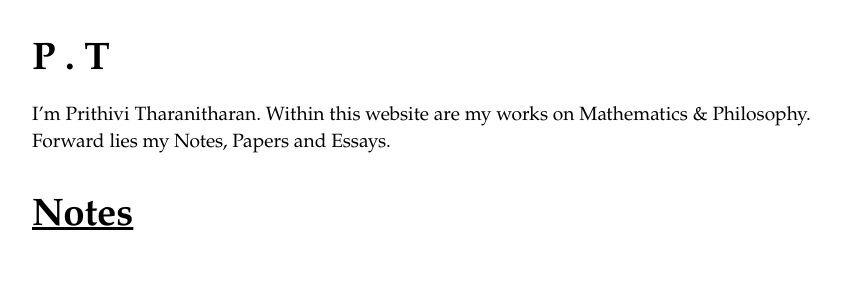
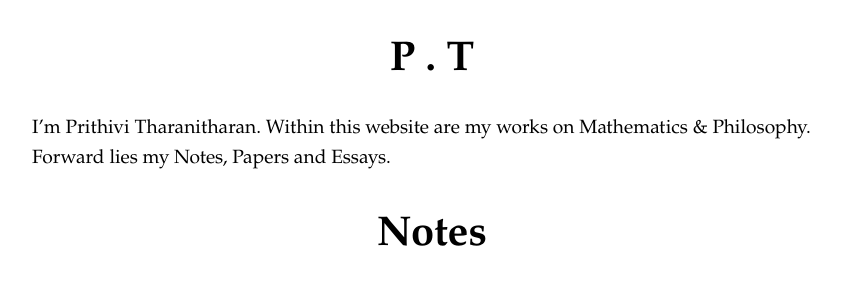
Before and after one commit to prithivitharanitharan/prithivitharanitharan.github.io, a plain HTML site: page index.html in a window 1280 px wide. Shown: the whole page, without its empty margins (208-1049 px from the left). Drawn offline with Linux system fonts and the light colour scheme.

Commit message:
Add files via upload

```diff
--- a/style.css
+++ b/style.css
@@ -1,40 +1,40 @@
+html {
+font-size: 1rem;
+}
+
 body {
     font-size: 1.2rem;
     font-family: "MathPazo", "Palatino Linotype", "Palatino", Palatino;
-    line-height: 1.8;
+    line-height: 1.6;
     color: #000000;
     background-color: #ffffff;
+    width: 90%;
     max-width: 800px;
     margin: 0 auto;
-    text-align: left;
+    text-align: center;
 }
 
 h1,h2,h3 {
-    font-size: 2.4rem;
-    margin-bottom: 0.5rem;
+    font-size: clamp(1.6rem, 5vw, 2.6rem);
+    margin-bottom: 0.6rem;
     color: #000000;
-    text-align:left;
+    text-align:center;
 }
 
 p{
-    font-size: 1.2rem;
-    font-family: "MathPazo", "Palatino Linotype", "Palatino", Palatino;
-    color: #000000;
-    background-color: #ffffff;
-    max-width: 800px;
-    margin: 0 auto;
+    font-size: clamp(1rem, 3vw, 1.2rem);
+    margin-bottom: 1.5rem;
     text-align: left;
-    line-height: 1.4;
 }
 
 a {
     color: #000000;
-    text-decoration: underline;
+    text-decoration: none;
 }
 
 a:hover {
     color: #000000;
-    text-decoration: underline;
+    text-decoration: none;
 }
 
 .MathJax {
```
